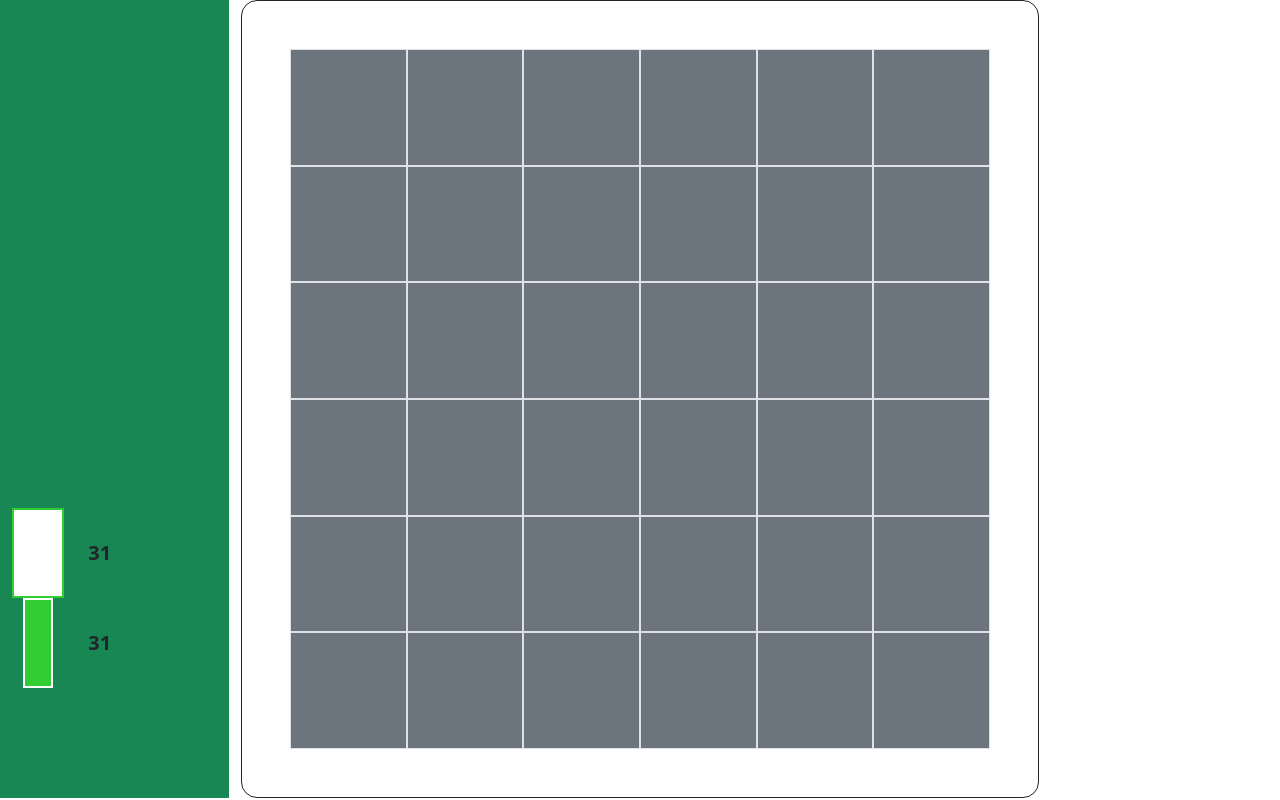
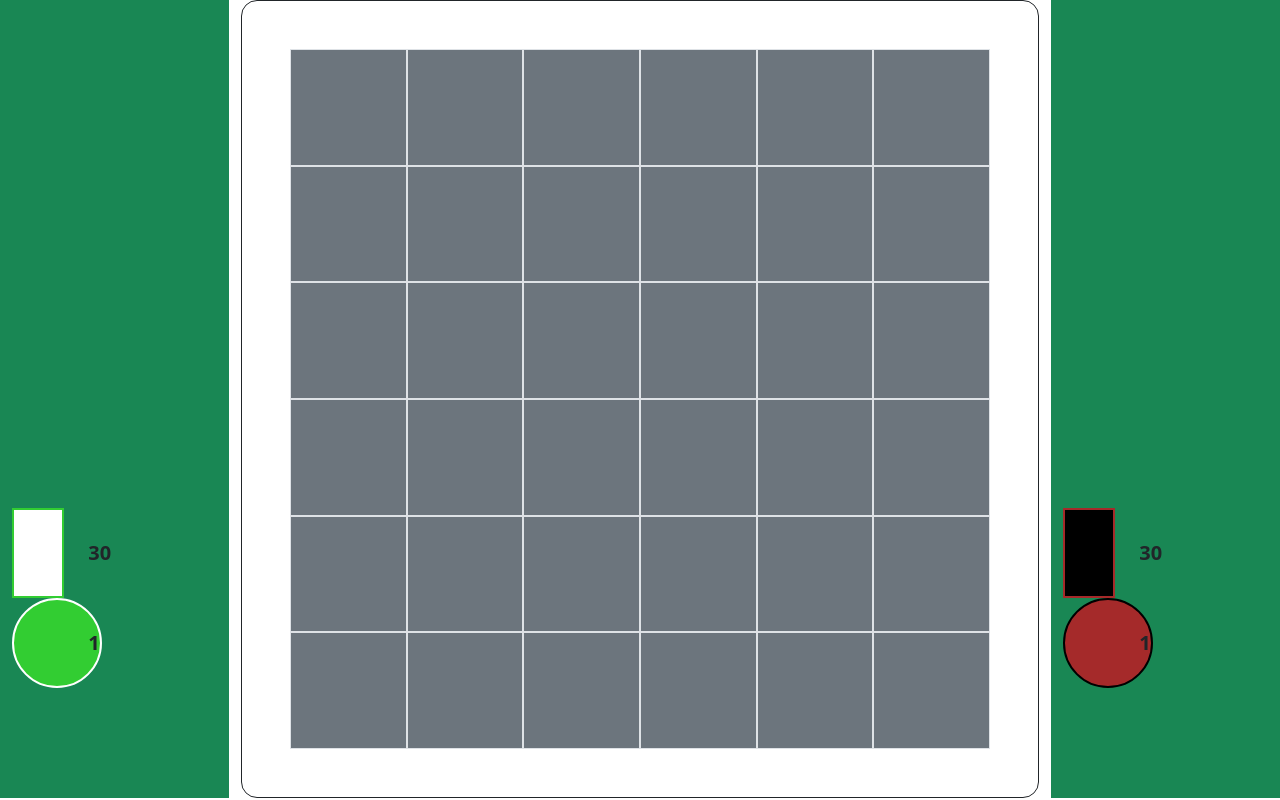
Before and after one commit to vithunchandra/Tak, a React (Vite) app: page / in a window 1280 px wide. Built offline with nearby package versions, Linux system fonts and the light colour scheme.

Commit message:
add rule turn and place to board

```diff
--- a/src/App.tsx
+++ b/src/App.tsx
@@ -6,22 +6,26 @@ import Indicator from './component/Indicator';
 import StoneNumber from './Interface/StoneNumber';
 import { Color } from './enum/StoneEnum';
 import Item from './component/Item';
-import { StoneSelection } from './Interface/Stone';
+import { StoneSelection, StoneStack } from './Interface/Stone';
 
 function App() {
   const [board, setBoard] = useState<Stone[][][]>();
-  const [stoneStack, setStoneStack] = useState<Stone[]>();
+  const [stoneStack, setStoneStack] = useState<StoneStack>({
+    X: -1,
+    Y: -1,
+    stoneStack: undefined
+  });
   const [whiteStoneNumber, setWhiteStoneNumber] = useState<StoneNumber>(
     {
       capStoneNumber: 1,
-      flatStoneNumber: 31,
+      flatStoneNumber: 30,
       color: Color.WHITE
     }
   )
   const [blackStoneNumber, setBlackStoneNumber] = useState<StoneNumber>(
     {
       capStoneNumber: 1,
-      flatStoneNumber: 31,
+      flatStoneNumber: 30,
       color: Color.BLACK
     }
   )
@@ -29,6 +33,7 @@ function App() {
     isSelected: false,
     stoneDetail: undefined
   });
+  const [turn, setTurn] = useState<Boolean>(false);
   useEffect(() => {
     console.log(stoneSelection)
   }, [stoneSelection])
@@ -37,18 +42,34 @@ function App() {
       <div className="row">
         <div className='col bg-success'>
           <div className='row flex-column h-100'>
-            <div className="col-auto h-50">
+            <div className="col-auto h-50 d-flex flex-colomn justify-content-center overflow-auto">
               <Indicator stoneStack={stoneStack}></Indicator>
             </div>
             <div className='col-auto h-50 d-flex justify-content-center align-items-around flex-column'>
-              <Item stoneNumber={whiteStoneNumber} setStoneSelection={setStoneSelection} stoneSelection={stoneSelection}></Item>
+              {(stoneSelection.stoneDetail != undefined || stoneStack.stoneStack != undefined) && <button className='btn btn-info' onClick={() => {
+                setStoneSelection({
+                  isSelected: false,
+                  stoneDetail: undefined
+                })
+                setStoneStack({X:-1, Y:-1, stoneStack:undefined});
+              }}>cancel</button>}
+              <Item stoneNumber={whiteStoneNumber} setStoneSelection={setStoneSelection} stoneSelection={stoneSelection} setStoneStack={setStoneStack} turn={turn}></Item>
             </div>
           </div>
         </div>
+
         <div className="col-auto mx-auto">
-          <Board setStoneStack={setStoneStack} board={board} setBoard={setBoard} stoneSelection={stoneSelection} setStoneSelection={setStoneSelection}></Board>
+          <Board stoneStack={stoneStack} setStoneStack={setStoneStack} board={board} setBoard={setBoard} stoneSelection={stoneSelection} setStoneSelection={setStoneSelection} whiteStoneNumber={whiteStoneNumber} setWhiteStoneNumber={setWhiteStoneNumber} blackStoneNumber={blackStoneNumber} setBlackStoneNumber={setBlackStoneNumber} turn={turn} setTurn={setTurn}></Board>
         </div>
-        <div className="col"></div>
+
+        <div className='col bg-success'>
+          <div className='row flex-column h-100'>
+            <div className="col-auto h-50"></div>
+            <div className='col-auto h-50 d-flex justify-content-center align-items-around flex-column'>
+              <Item stoneNumber={blackStoneNumber} setStoneSelection={setStoneSelection} stoneSelection={stoneSelection} setStoneStack={setStoneStack} turn={turn}></Item>
+            </div>
+          </div>
+        </div>
       </div>
     </div>
   )
--- a/src/class/Stone.tsx
+++ b/src/class/Stone.tsx
@@ -15,17 +15,14 @@ export default class Stone {
                     zIndex: `${index}`
                 }}
             ></div> :
-            <div className={`position-absolute ${this.color}-stone stone`} key={index} style={{
+            <div className={`position-absolute ${this.color}-stone ${this.position}-stone`} key={index} style={{
                 zIndex: `${index}`
             }}></div>
-
-
-
     }
 
     printAsIndicator(index: number){
         if(this.isCapStone){
-            const width = 30;
+            const width = 60;
             const height = 90;
 
             return (
--- a/src/component/Board.tsx
+++ b/src/component/Board.tsx
@@ -1,13 +1,22 @@
 import React, { useEffect} from "react";
 import Stone from "../class/Stone";
-import { StoneSelection } from "../Interface/Stone";
+import { StoneSelection, StoneStack } from "../Interface/Stone";
+import StoneNumber from "../Interface/StoneNumber";
+import { Color } from '../enum/StoneEnum';
 
-export default function Board({setStoneStack, board, setBoard, stoneSelection, setStoneSelection}: {
-    setStoneStack: React.Dispatch<React.SetStateAction<Stone[] | undefined>>,
+export default function Board({stoneStack, setStoneStack, board, setBoard, stoneSelection, setStoneSelection, whiteStoneNumber, setWhiteStoneNumber, blackStoneNumber, setBlackStoneNumber, turn, setTurn}: {
+    stoneStack: StoneStack,
+    setStoneStack: React.Dispatch<React.SetStateAction<StoneStack>>,
     board: Stone[][][] | undefined,
     setBoard: React.Dispatch<React.SetStateAction<Stone[][][] | undefined>>,
     stoneSelection: StoneSelection,
-    setStoneSelection: React.Dispatch<React.SetStateAction<StoneSelection>>
+    setStoneSelection: React.Dispatch<React.SetStateAction<StoneSelection>>,
+    whiteStoneNumber: StoneNumber,
+    setWhiteStoneNumber: React.Dispatch<React.SetStateAction<StoneNumber>>,
+    blackStoneNumber: StoneNumber,
+    setBlackStoneNumber: React.Dispatch<React.SetStateAction<StoneNumber>>,
+    turn: Boolean,
+    setTurn: React.Dispatch<React.SetStateAction<Boolean>>
 }){
     const width: number = 700;
     const height: number = 700;
@@ -23,29 +32,95 @@ export default function Board({setStoneStack, board, setBoard, stoneSelection, s
         setBoard(temp)
     }, [])
 
+    function isValidate(x:number, y:number, currX:number, currY:number) {
+        if(((currX+1==x||currX-1==x)&&currY==y)||((currY+1==y||currY-1==y)&&currX==x)||(x==currX&&y==currY)){
+            return true;
+        }else{
+            return false;
+        }
+    }
+
 
     function setIndicator(event: React.MouseEvent<HTMLElement>){
         const x = parseInt(event.currentTarget.getAttribute('data-x') || '-1');
         const y = parseInt(event.currentTarget.getAttribute('data-y') || '-1');
-        board && setStoneStack(
-            [...board[x][y]]
-        );
+
+        if(stoneStack && isValidate(stoneStack.X, stoneStack.Y, x, y)){
+            // move/unstack
+            if(stoneStack.stoneStack?.length == 1 && stoneStack.X == x && stoneStack.Y == y){
+                setStoneStack({X:-1, Y:-1, stoneStack: undefined})
+            }else{
+
+
+
+
+
+
+
+                setTurn(!turn);
+                setStoneStack({X:-1, Y:-1, stoneStack: undefined})
+            }
+        }else{
+            if(board && ((board[x][y][board[x][y].length-1]?.color == Color.WHITE && turn) || (board[x][y][board[x][y].length-1]?.color == Color.BLACK && !turn))){
+                setStoneStack({
+                    X: x,
+                    Y: y,
+                    stoneStack: [...board[x][y]]
+                })
+            }else{
+                setStoneStack({X:-1, Y:-1, stoneStack: undefined})
+            }
+        }
     }
 
     function placeStone(event: React.MouseEvent<HTMLElement>){
         if(board){
             const x = parseInt(event.currentTarget.getAttribute('data-x') || '-1');
             const y = parseInt(event.currentTarget.getAttribute('data-y') || '-1');
+            if(board[x][y].length == 0){
                 const temp = board.slice();
                 board && stoneSelection.stoneDetail && temp[x][y].push(
                     new Stone(stoneSelection.stoneDetail.position, stoneSelection.stoneDetail.isCapstone, stoneSelection.stoneDetail.color)
                 );
                 setBoard(temp);
 
+                if(stoneSelection.stoneDetail?.color == Color.WHITE){
+                    if(stoneSelection.stoneDetail?.isCapstone){
+                        setWhiteStoneNumber({
+                            capStoneNumber: whiteStoneNumber.capStoneNumber-1,
+                            flatStoneNumber: whiteStoneNumber.flatStoneNumber,
+                            color: Color.WHITE
+                        })
+                    }else{
+                        setWhiteStoneNumber({
+                            capStoneNumber: whiteStoneNumber.capStoneNumber,
+                            flatStoneNumber: whiteStoneNumber.flatStoneNumber-1,
+                            color: Color.WHITE
+                        })
+                    }
+                }else{
+                    if(stoneSelection.stoneDetail?.isCapstone){
+                        setBlackStoneNumber({
+                            capStoneNumber: blackStoneNumber.capStoneNumber-1,
+                            flatStoneNumber: blackStoneNumber.flatStoneNumber,
+                            color: Color.BLACK
+                        })
+                    }else{
+                        setBlackStoneNumber({
+                            capStoneNumber: blackStoneNumber.capStoneNumber,
+                            flatStoneNumber: blackStoneNumber.flatStoneNumber-1,
+                            color: Color.BLACK
+                        })
+                    }
+                }
+
                 setStoneSelection({
                     isSelected: false,
                     stoneDetail: undefined
                 });
+
+                setTurn(!turn);
+            }
         }
     }
 
--- a/src/component/Indicator.tsx
+++ b/src/component/Indicator.tsx
@@ -1,12 +1,12 @@
 export default function Indicator({stoneStack}){
-    if(!stoneStack){
+    if(!stoneStack.stoneStack){
         return <></>
     }
-    console.log(stoneStack);
+    // console.log(stoneStack);
     return (
         <div>
             {
-                stoneStack.map((item, index) => item.printAsIndicator(index))
+                stoneStack.stoneStack.map((item, index) => item.printAsIndicator(index))
             }
         </div>
     )
--- a/src/component/Item.tsx
+++ b/src/component/Item.tsx
@@ -1,19 +1,35 @@
-import { StoneSelection } from "../Interface/Stone";
+import { StoneSelection, StoneStack } from "../Interface/Stone";
 import StoneNumber from "../Interface/StoneNumber";
 import { Color, Position, StoneSize } from "../enum/StoneEnum";
 
 export default function Item(
-    {stoneNumber, stoneSelection, setStoneSelection}:
+    {stoneNumber, stoneSelection, setStoneSelection, setStoneStack, turn}:
     {
         stoneNumber: StoneNumber,
         stoneSelection: StoneSelection,
-        setStoneSelection: React.Dispatch<React.SetStateAction<StoneSelection>>
+        setStoneSelection: React.Dispatch<React.SetStateAction<StoneSelection>>,
+        setStoneStack: React.Dispatch<React.SetStateAction<StoneStack>>,
+        turn: Boolean
     }
 ){
     function selectStone(event: React.MouseEvent<HTMLElement>){
+        setStoneStack({X:-1, Y:-1, stoneStack: undefined});
         const isCapstone = event.currentTarget.getAttribute('data-iscapstone') === "false" ? false : true;
         const color = event.currentTarget.getAttribute('data-color');
-
+        const isSelectedNotNull = isCapstone ? stoneNumber.capStoneNumber > 0 ? true : false : stoneNumber.flatStoneNumber > 0 ? true : false;
+        if(isSelectedNotNull && ((color === "white" && turn) || (color === "black" && !turn))){
+            if(stoneSelection.stoneDetail?.isCapstone == false && stoneSelection.stoneDetail.position == "flat"){
+                setStoneSelection(
+                    {
+                        isSelected: true,
+                        stoneDetail: {
+                            color: Color.BLACK === color ? Color.BLACK : Color.WHITE,
+                            isCapstone: isCapstone,
+                            position: Position.STAND
+                        }
+                    }
+                )
+            }else{
                 setStoneSelection(
                     {
                         isSelected: true,
@@ -25,15 +41,25 @@ export default function Item(
                     }
                 )
             }
+        }
+    }
 
     return (
         <>
             <div className="row text-center">
                 <div className="col-4 d-flex align-items-center justify-content-center">
+                    {
+                        stoneSelection.stoneDetail == undefined || stoneSelection.stoneDetail?.position == "flat" ?
                         <div className={`${stoneNumber.color}-stone mx-auto`} style={{
-                        width: `${StoneSize.flatStoneSize}px`,
-                        height: `${StoneSize.flatStoneSize}px`,
+                            width: "90px",
+                            height: `${StoneSize.flatStoneHeight}px`,
                         }} data-iscapstone="false" data-color={stoneNumber.color} onClick={selectStone}></div>
+                        :
+                        <div className={`${stoneNumber.color}-stone mx-auto`} style={{
+                            width: "90px",
+                            height: `${StoneSize.standStoneHeight}px`,
+                        }} data-iscapstone="false" data-color={stoneNumber.color} onClick={selectStone}></div>
+                    }
                 </div>
                 <div className="col-6 d-flex align-items-center">
                     <span className="fs-5 fw-bold">{stoneNumber.flatStoneNumber}</span>
@@ -42,12 +68,13 @@ export default function Item(
             <div className="row text-center">
                 <div className="col-4">
                     <div className={`${stoneNumber.color}-capstone mx-auto`} style={{
-                        width: `${StoneSize.capStoneWidth}px`,
-                        height: `${StoneSize.capStoneHeight}px`,
+                        width: `${StoneSize.capStoneSize}px`,
+                        height: `${StoneSize.capStoneSize}px`,
+                        borderRadius: "50%"
                     }} data-iscapstone="true" data-color={stoneNumber.color} onClick={selectStone}></div>
                 </div>
                 <div className="col d-flex align-items-center">
-                    <span className="fs-5 fw-bold">{stoneNumber.flatStoneNumber}</span>
+                    <span className="fs-5 fw-bold">{stoneNumber.capStoneNumber}</span>
                 </div>
             </div>
         </>
--- a/src/enum/StoneEnum.tsx
+++ b/src/enum/StoneEnum.tsx
@@ -9,9 +9,9 @@ enum Color{
 }
 
 enum StoneSize{
-    flatStoneSize = 90,
-    capStoneWidth = 30,
-    capStoneHeight = 90,
+    flatStoneHeight = 90,
+    standStoneHeight = 30,
+    capStoneSize = 90,
 }
 
 export{
```
Also changed, not shown: src/App.css (+6 -1 lines), src/Interface/Stone.tsx (+8 -1 lines). Lines whose indentation alone changed are shown as unchanged.
